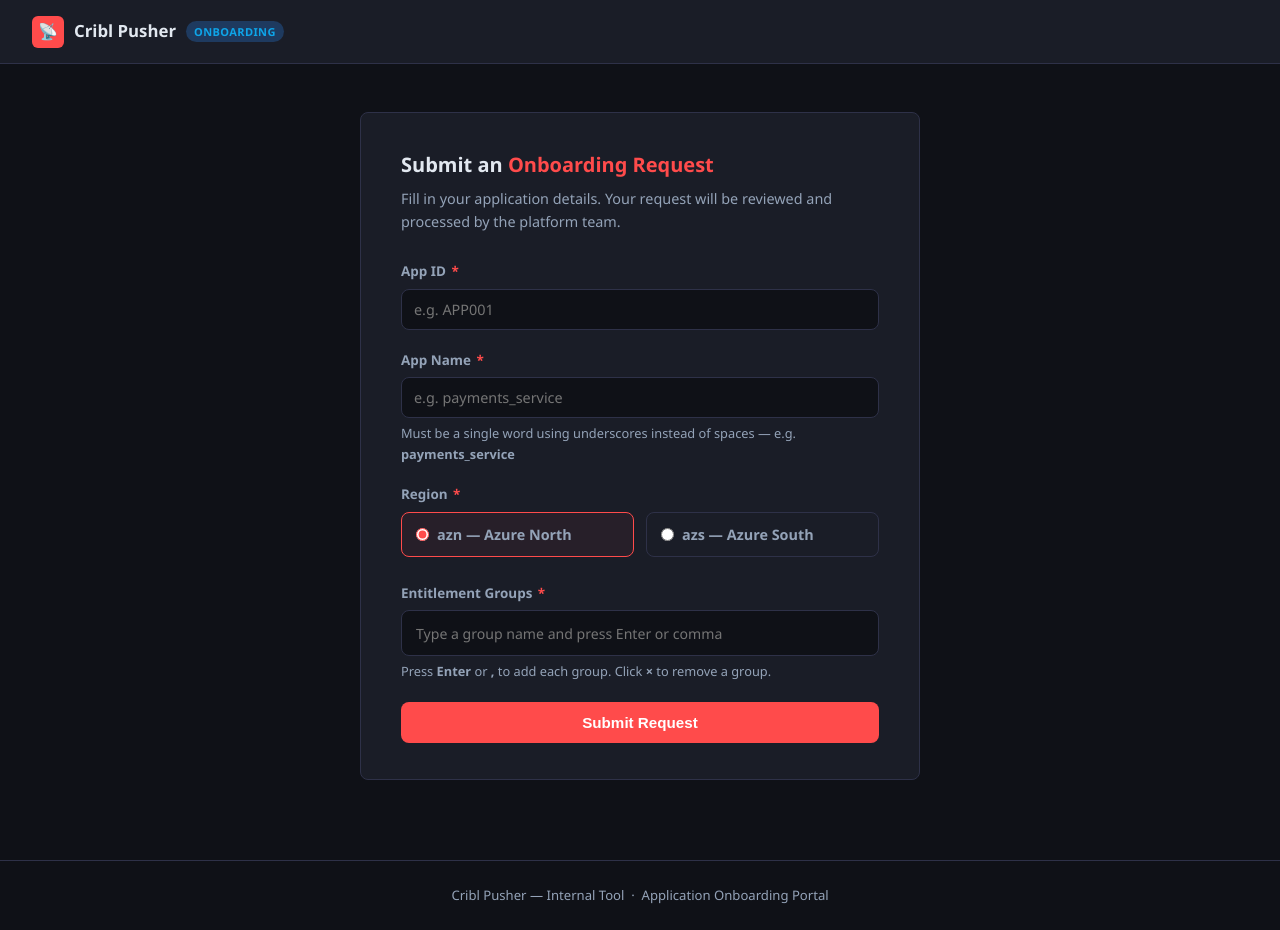
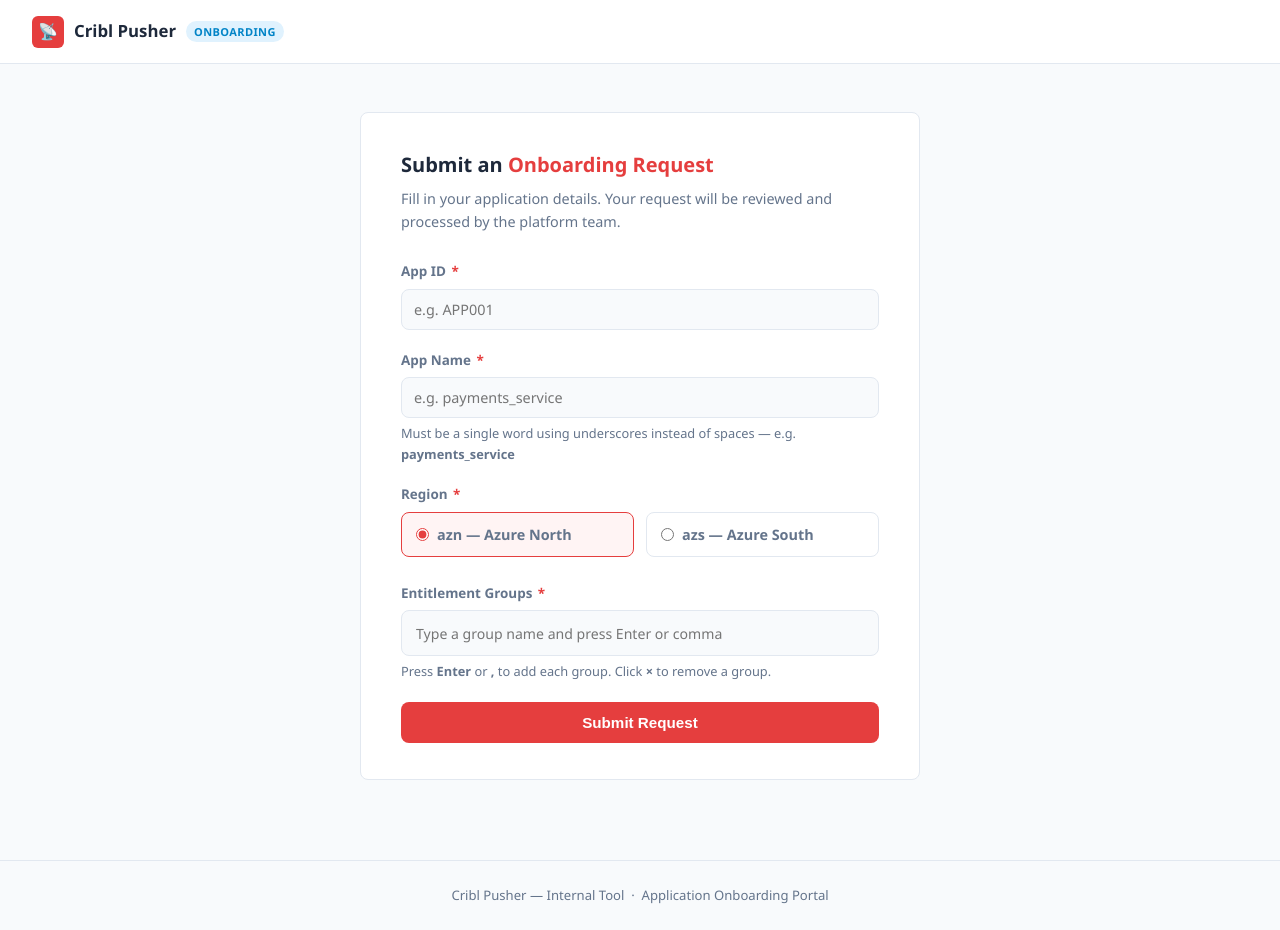
Before and after one commit to ambalbek/cribl-portal, a Flask app: page / in a window 1280 px wide. Run offline with Flask 3, Linux system fonts and the light colour scheme.

Commit message:
first commit

```diff
--- a/app.py
+++ b/app.py
@@ -137,8 +137,8 @@ def es_index(doc: dict, config: dict) -> str:
 # ── Routes ─────────────────────────────────────────────────────────────────────
 
 @app.route("/")
-@app.route("/request")
-@app.route("/request/")
+@app.route("/portal")
+@app.route("/portal/")
 def index():
     try:
         config = load_config()
@@ -148,6 +148,7 @@ def index():
     return render_template("request.html")
 
 
+@app.route("/portal/api/submit", methods=["POST"])
 @app.route("/api/submit", methods=["POST"])
 def submit():
     data     = request.get_json(silent=True) or {}
--- a/templates/request.html
+++ b/templates/request.html
@@ -8,14 +8,14 @@
     *, *::before, *::after { box-sizing: border-box; margin: 0; padding: 0; }
 
     :root {
-      --bg:      #0f1117;
-      --surface: #1a1d27;
-      --border:  #2e3148;
-      --accent:  #ff4b4b;
-      --accent2: #0ea5e9;
-      --text:    #e2e8f0;
-      --muted:   #94a3b8;
-      --success: #22c55e;
+      --bg:      #f8fafc;
+      --surface: #ffffff;
+      --border:  #e2e8f0;
+      --accent:  #e53e3e;
+      --accent2: #0284c7;
+      --text:    #1e293b;
+      --muted:   #64748b;
+      --success: #16a34a;
       --radius:  8px;
     }
 
@@ -57,7 +57,7 @@
       font-weight: 600;
       letter-spacing: .4px;
       text-transform: uppercase;
-      background: #1e3a5f;
+      background: #e0f2fe;
       color: var(--accent2);
     }
 
@@ -161,9 +161,9 @@
       display: flex;
       align-items: center;
       gap: 5px;
-      background: rgba(14,165,233,.15);
-      border: 1px solid rgba(14,165,233,.3);
-      color: #7dd3fc;
+      background: #e0f2fe;
+      border: 1px solid #bae6fd;
+      color: #0369a1;
       border-radius: 4px;
       padding: 2px 8px;
       font-size: .83rem;
@@ -173,7 +173,7 @@
     .tag-remove {
       background: none;
       border: none;
-      color: #7dd3fc;
+      color: #0369a1;
       cursor: pointer;
       font-size: .85rem;
       padding: 0;
@@ -209,7 +209,7 @@
     }
     .error-box.visible { display: block; }
     .error-box ul { padding-left: 18px; }
-    .error-box li { color: #f87171; font-size: .87rem; }
+    .error-box li { color: #b91c1c; font-size: .87rem; }
 
     /* ── Submit button ── */
     .btn-submit {
@@ -293,6 +293,7 @@
       font-weight: 700;
       color: var(--accent2);
     }
+    .success-icon { background: #dcfce7; }
     .copy-btn {
       background: var(--surface);
       border: 1px solid var(--border);
@@ -495,7 +496,7 @@
     btn.disabled = true;
     btn.innerHTML = '<span class="spinner"></span> Submitting…';
 
-    fetch('/api/submit', {
+    fetch('/portal/api/submit', {
       method:  'POST',
       headers: { 'Content-Type': 'application/json' },
       body:    JSON.stringify({ app_id: appId, app_name: appName, region, groups: tags }),
```
Also changed, not shown: README.md.
